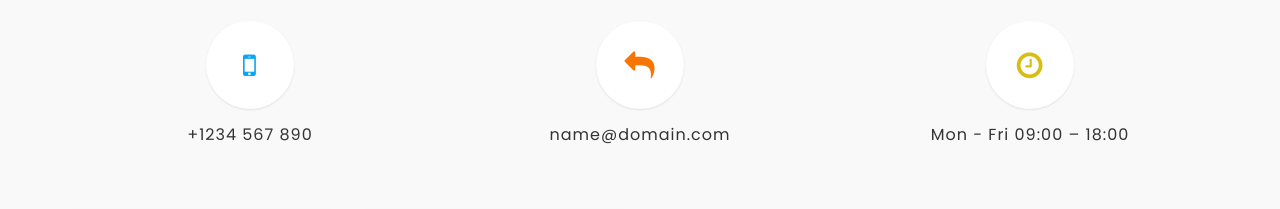
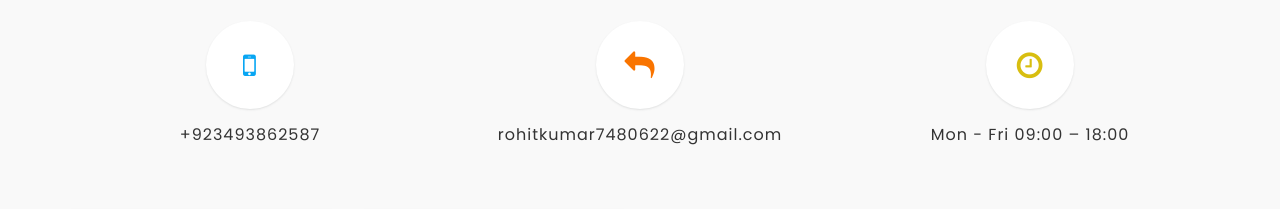
Before and after one commit to rohit546/Personal-Portfolio, a plain HTML site: page index.html in a window 1280 px wide. Shown: the part 4940-5149 px from the top of the page. Drawn offline with Linux system fonts and the light colour scheme; some packages are replaced by stand-ins of ours.

Commit message:
Update index.html

```diff
--- a/index.html
+++ b/index.html
@@ -356,14 +356,14 @@
                <div class="col-md-4 col-sm-4">
                 <div class="contact-us-detail">
                  <i class="fa fa-mobile color-6"></i>
-                  <p><a href="tel:+1234567890">+1234 567 890</a></p>
+                  <p><a href="tel:+1234567890">+923493862587</a></p>
                  </div>
                 </div>
 
                <div class="col-md-4 col-sm-4">
                 <div class="contact-us-detail">
                  <i class="fa fa-mail-reply color-5"></i>
-                  <p><a href="mailto:name@domain.com">name@domain.com</a></p>
+                  <p><a href="mailto:name@domain.com">rohitkumar7480622@gmail.com</a></p>
                  </div>
                 </div>
 
```
